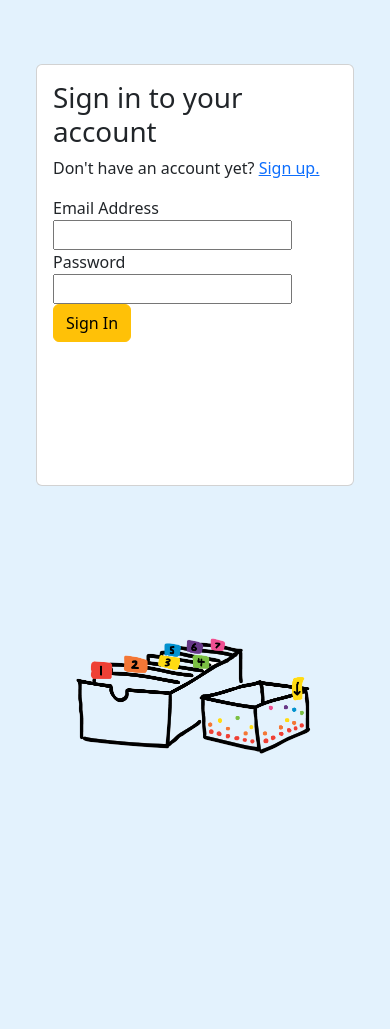
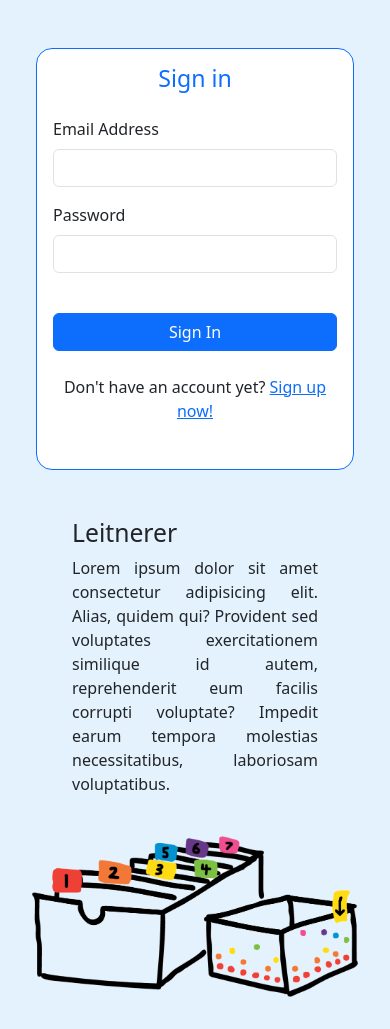
Before and after one commit to b-khajehmiri/Leitnerer, a React (Create React App) app: page / in a window 390 px wide. Before the commit the page ends 844 px from the top, so only its background shows below. Built offline with nearby package versions, Linux system fonts and the light colour scheme; no server answers.

Commit message:
Some media query added, Title and explanation aaded

```diff
--- a/src/components/SignIn.jsx
+++ b/src/components/SignIn.jsx
@@ -1,11 +1,10 @@
 import React, { useState } from "react";
 import { Link, useNavigate } from "react-router-dom";
 import { UserAuth } from "../context/AuthContext";
-import bannerImg from "../images/bannerImg.png"
-import design from "./signIn.module.scss"
+import bannerImg from "../images/bannerTop.png";
+import design from "./signIn.module.scss";
 
 const SignIn = () => {
-
   const [email, setEmail] = useState("");
   const [password, setPassword] = useState("");
   const [error, setError] = useState("");
@@ -28,36 +27,58 @@ const SignIn = () => {
     <div className="container-lg">
       <div className="row min-vh-100 justify-content-center align-items-center">
         <div className="col col-md-6 col-12 d-flex justify-content-center align-items-center">
-          <div className={`card mx-4 ${design.signInForm}`}>
+          <div
+            className={`card mx-4 my-5 w-100 border-primary rounded-4 ${design.signInForm}`}
+          >
             <div className="card-body">
               <div>
-                <h1>Sign in to your account</h1>
-                <p>
-                  Don't have an account yet? <Link to="/signUp">Sign up.</Link>
-                </p>
+                <h3 className="text-center mb-4 text-primary">Sign in</h3>
               </div>
               <form onSubmit={handleSubmit}>
-                <div>
-                  <label>Email Address</label>
+                <label htmlFor="email" className="form-label">
+                  Email Address
+                </label>
                 <input
+                  id="email"
                   type="email"
+                  className="form-control mb-3"
                   onChange={(e) => setEmail(e.target.value)}
                 />
-                </div>
-                <div>
-                  <label>Password</label>
+                <label htmlFor="password" className="form-label">
+                  Password
+                </label>
                 <input
+                  id="password"
                   type="password"
+                  className="form-control mb-3"
                   onChange={(e) => setPassword(e.target.value)}
                 />
-                </div>
-                <button className="btn btn-warning">Sign In</button>
+                <button className="btn w-100 btn-primary mt-4 mb-4">
+                  Sign In
+                </button>
+                <p className="text-center">
+                  Don't have an account yet?{" "}
+                  <Link to="/signUp">Sign up now!</Link>
+                </p>
               </form>
             </div>
           </div>
         </div>
-        <div className="col col-md-6 col-12 d-flex justify-content-center align-items-center">
-          <img src={bannerImg} alt="banner" className={`img-fluid px-5 px-md-0 figure-img ${design.bbb}`} />
+        <div className="col col-md-6 col-12 d-flex flex-column justify-content-center align-items-center px-5">
+          <div className="px-4 pb-4 px-md-0">
+            <h2  className={`${design.explain}`}>Leitnerer</h2>
+            <p className={`${design.explain}`}>
+              Lorem ipsum dolor sit amet consectetur adipisicing elit. Alias,
+              quidem qui? Provident sed voluptates exercitationem similique id
+              autem, reprehenderit eum facilis corrupti voluptate? Impedit earum
+              tempora molestias necessitatibus, laboriosam voluptatibus.
+            </p>
+          </div>
+          <img
+            src={bannerImg}
+            alt="banner"
+            className={`img-fluid px-5 px-md-0 figure-img ${design.LeitnerBox}`}
+          />
         </div>
       </div>
     </div>
--- a/src/components/signIn.module.scss
+++ b/src/components/signIn.module.scss
@@ -1,8 +1,27 @@
 .signInForm {
-    min-height: 50vh;
-    max-width: 500px;
+  min-height: 50vh;
+  max-width: 500px;
 }
 
-.bbb {
-    width: 550px;
+.LeitnerBox {
+  width: 550px;
+  min-width: 50vh;
+  text-align: justify;
+  @media only screen and (max-width: 674px) {
+    margin-bottom: 2rem;
+  }
 }
+
+.leitnerer {
+  text-align: justify;
+  @media only screen and (min-width: 674px) {
+    padding: 0 2rem;
+  }
+}
+
+.explain {
+  text-align: justify;
+  @media only screen and (min-width: 674px) {
+    padding: 0 2rem;
+  }
+}
```
Lines whose indentation alone changed are shown as unchanged.
